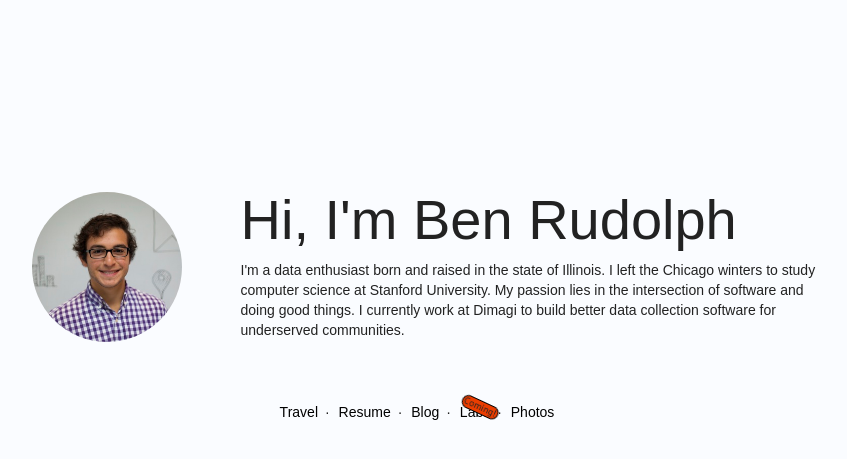
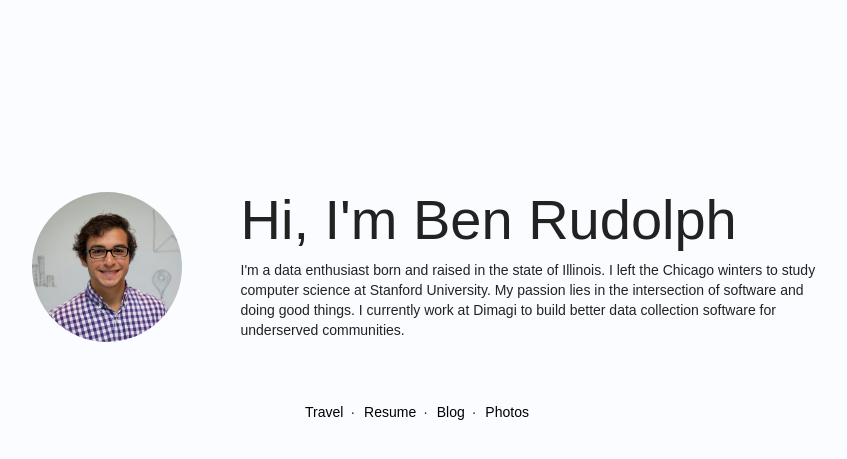
Before and after one commit to benrudolph/main, a Jekyll site: the page built from index.html, in a window 1280 px wide. Shown: the top 459 px of the page, without its empty margins (222-1069 px from the left). Built offline with Jekyll 4.4.1, drawn with Linux system fonts in a browser that asks for light colours; Markdown is read by kramdown in place of the engine named in the settings.

Commit message:
Remove labs

```diff
--- a/index.html
+++ b/index.html
@@ -17,7 +17,6 @@ layout: default
       <a href="http://bengermin.wordpress.com/">Travel</a>&#183;
       <a href="/resume.pdf">Resume</a>&#183;
       <a href="//bitbybit.benrudolph.com">Blog</a>&#183;
-      <a href="#">Labs<i class="coming-soon"></i></a>&#183;
       <a href="https://plus.google.com/+BenRudolphin/photos">Photos</a>
     </div>
   </div>
```
